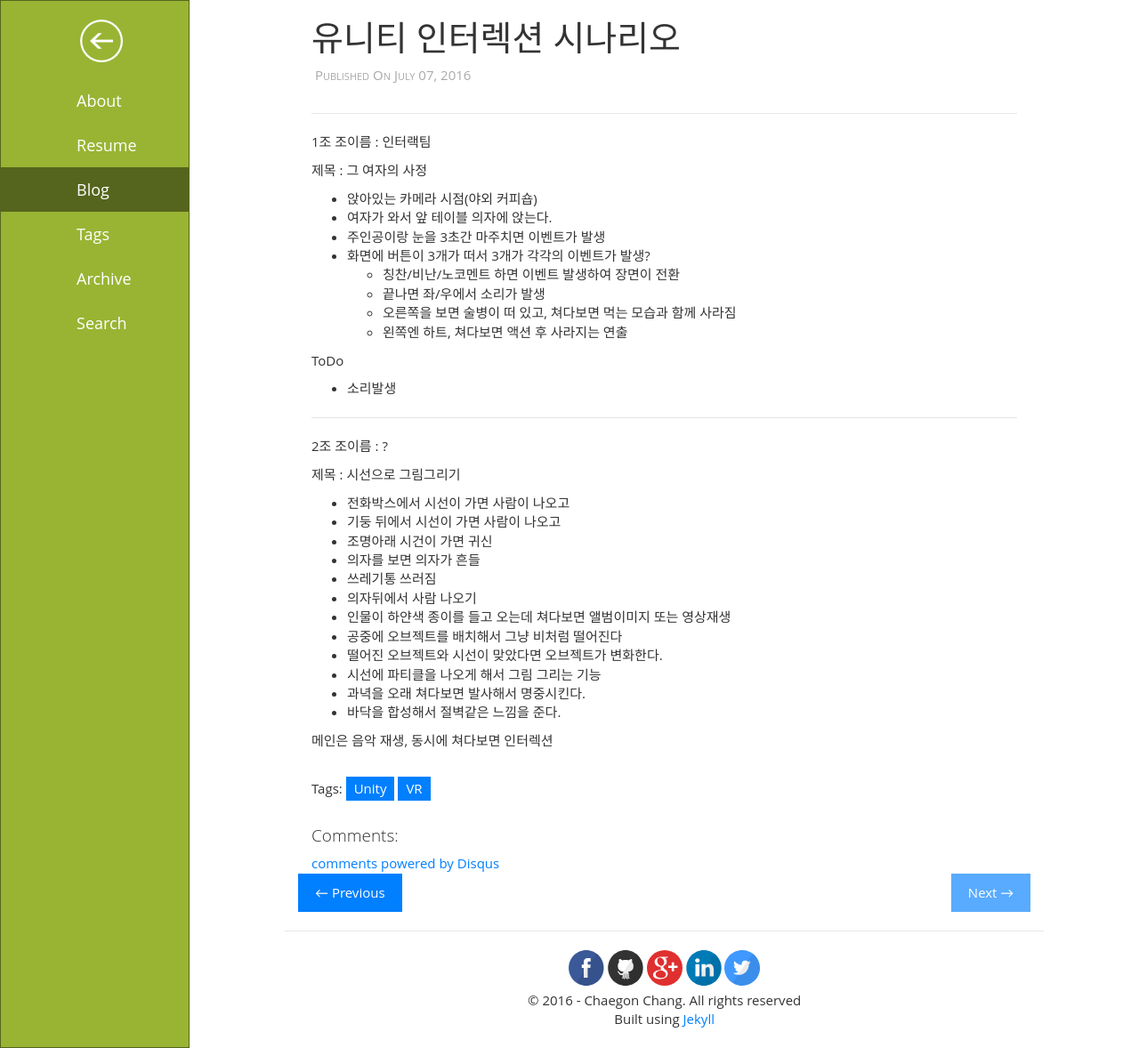
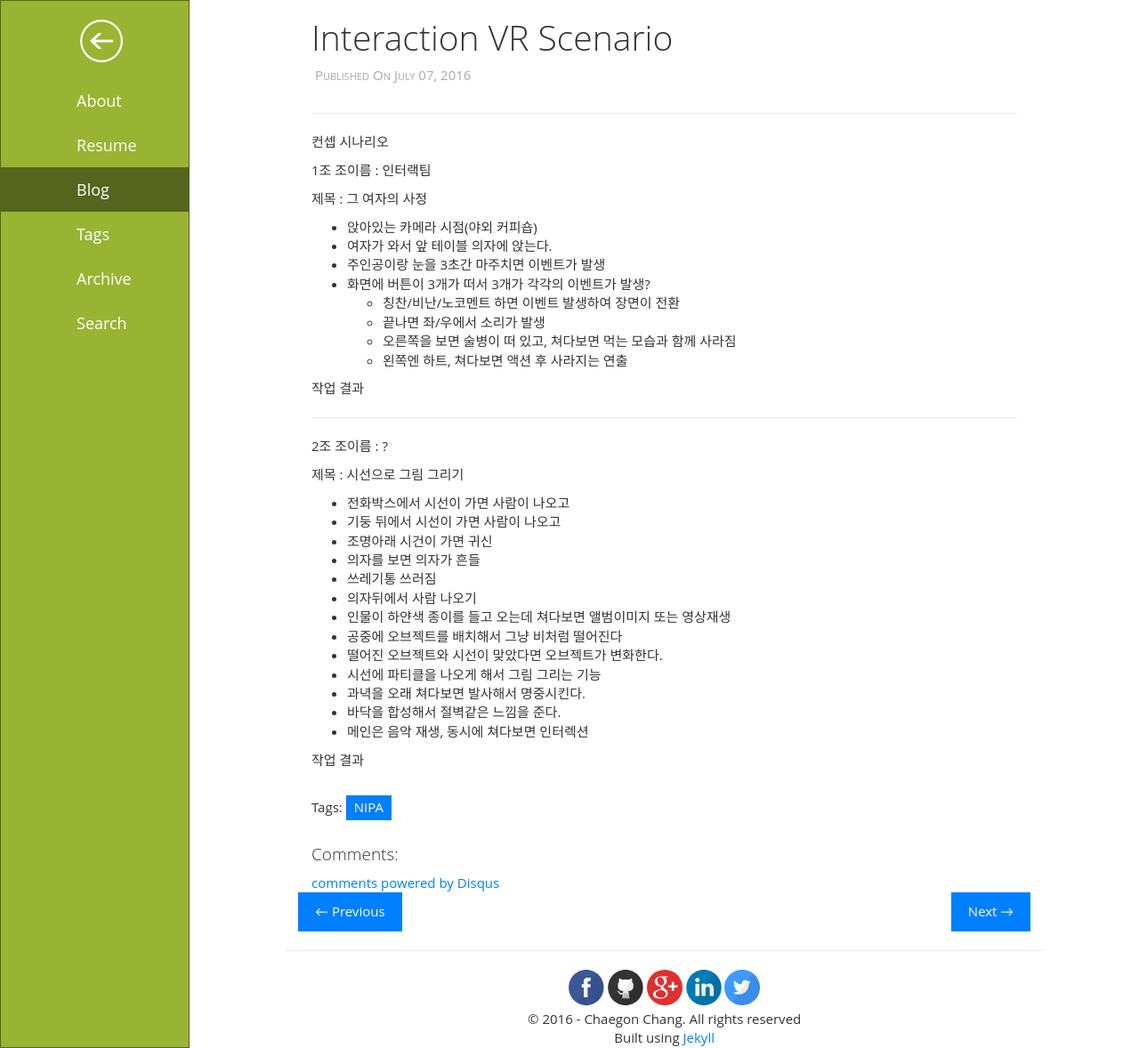
Before and after one commit to bboygon/bboygon.github.io, a Jekyll site: the page built from _posts/2016-07-07-unity-interactive-scenario.md, in a window 1280 px wide and 1178 px high. Shown: the whole window at 89% size. Built offline with Jekyll 4.4.1, drawn with Linux system fonts in a browser that asks for light colours; comment, search, counter and statistics services are not loaded.

```diff
--- a/_posts/2016-07-07-unity-interactive-scenario.md
+++ b/_posts/2016-07-07-unity-interactive-scenario.md
@@ -1,12 +1,15 @@
 ---
 layout: post
-title:  유니티 인터렉션 시나리오
+title:  Interaction VR Scenario
 date:   2016-07-07 오전 4:57:24
 categories: Unity
-tags: Unity VR
+tags: NIPA
 ---
 
 - - -
+
+컨셉 시나리오
+
 1조 조이름 : 인터랙팀
 
 제목 : 그 여자의 사정
@@ -20,15 +23,13 @@ tags: Unity VR
 	- 오른쪽을 보면 술병이 떠 있고, 쳐다보면 먹는 모습과 함께 사라짐
 	- 왼쪽엔 하트, 쳐다보면 액션 후 사라지는 연출
 
-ToDo
-
--  소리발생
+작업 결과
 
 - - -
 
 2조 조이름 : ?
 
-제목 : 시선으로 그림그리기
+제목 : 시선으로 그림 그리기
 
 - 전화박스에서 시선이 가면 사람이 나오고
 - 기둥 뒤에서 시선이 가면 사람이 나오고
@@ -42,5 +43,6 @@ ToDo
 - 시선에 파티클을 나오게 해서 그림 그리는 기능
 - 과녁을 오래 쳐다보면 발사해서 명중시킨다.
 - 바닥을 합성해서 절벽같은 느낌을 준다.
+- 메인은 음악 재생, 동시에 쳐다보면 인터렉션
 
-메인은 음악 재생, 동시에 쳐다보면 인터렉션
+작업 결과
```
Also changed, not shown: _posts/2016-07-08-unity-build.md (added, +131 -0 lines), downloads/unity-build-createKey.png (added), downloads/unity-build-platform.png (added), downloads/unity-build-playersetting.png (added), downloads/unity-build-publish-setting.png (added), downloads/unity-buildinscene.png (added), downloads/unity-jdk-androidSdk.png (added).
